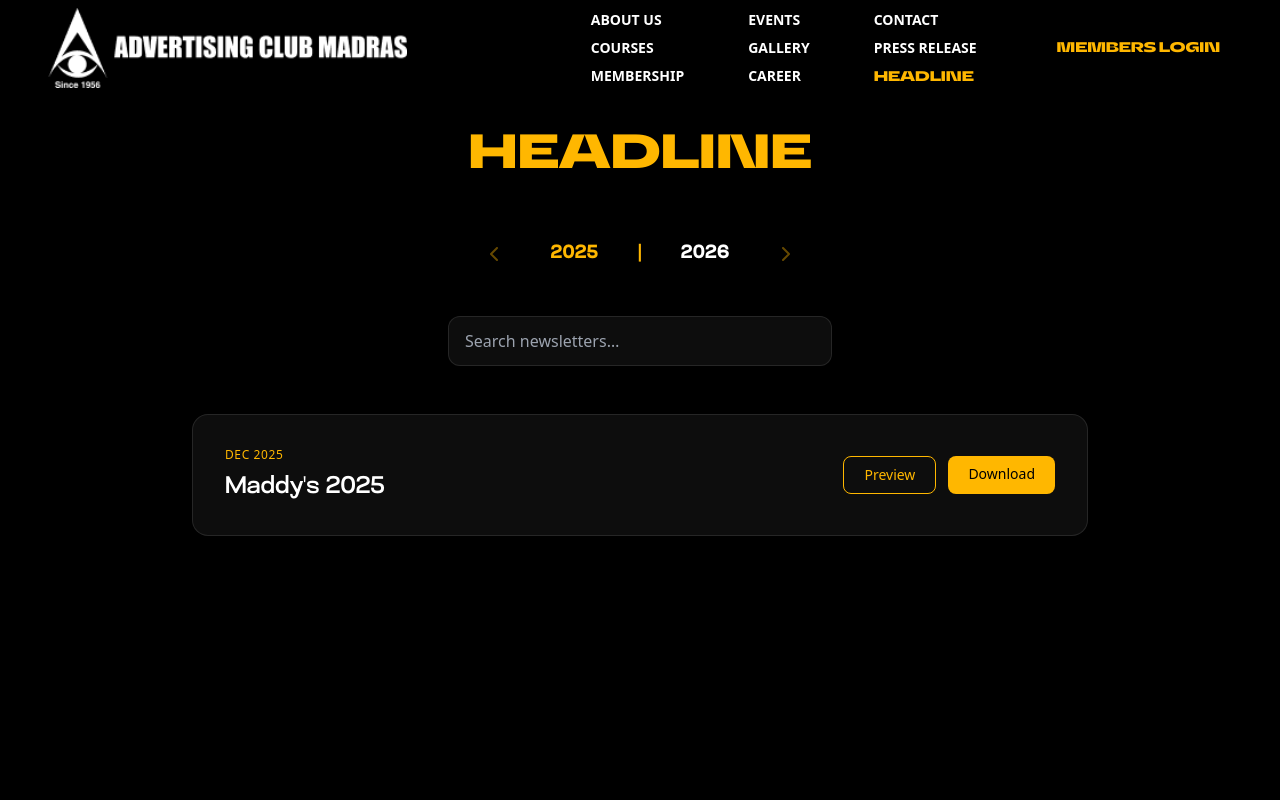
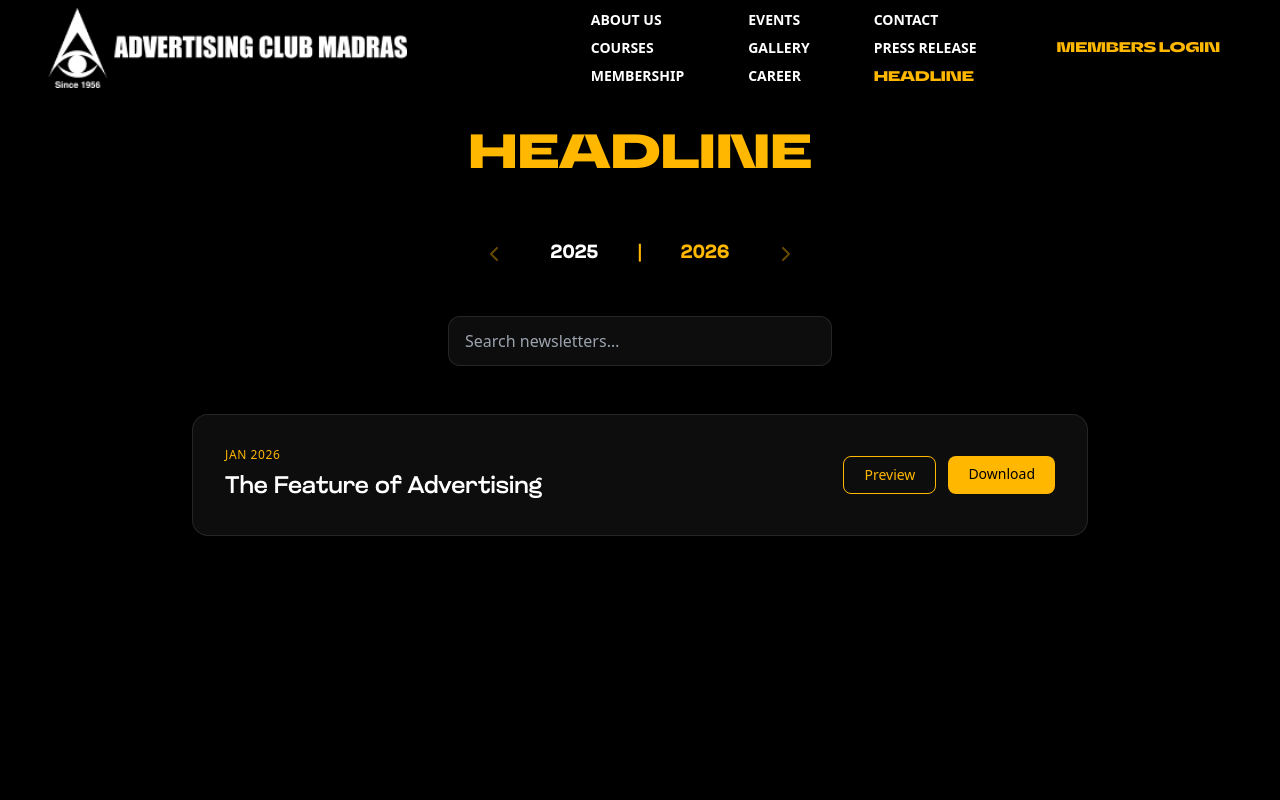
Before and after one commit to ayatiworkstechnologies/adclubmadras, a React (Vite) app: page /headline in a window 1280 px wide. Shown: the top 800 px of the page. Built offline with nearby package versions, Linux system fonts and the light colour scheme.

Commit message:
10/3/2026 update headline and press relese 1

```diff
--- a/src/pages/Newsletter.jsx
+++ b/src/pages/Newsletter.jsx
@@ -29,7 +29,7 @@
 
 export default function NewsLetter() {
   const [query, setQuery] = useState("");
-  const [activeYear, setActiveYear] = useState("2025");
+  const [activeYear, setActiveYear] = useState("2026");
 
   useEffect(() => {
     window.scrollTo(0, 0);
--- a/src/pages/PressRelease.jsx
+++ b/src/pages/PressRelease.jsx
@@ -57,7 +57,7 @@
 
 export default function PressRelease() {
   const [query, setQuery] = useState("");
-  const [activeYear, setActiveYear] = useState("2025");
+  const [activeYear, setActiveYear] = useState("2026");
 
   useEffect(() => {
     window.scrollTo(0, 0);
```
